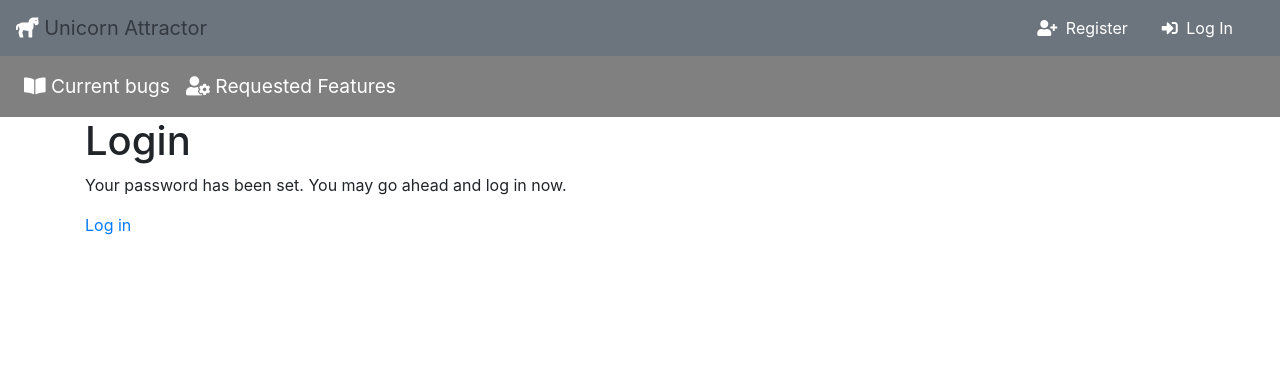
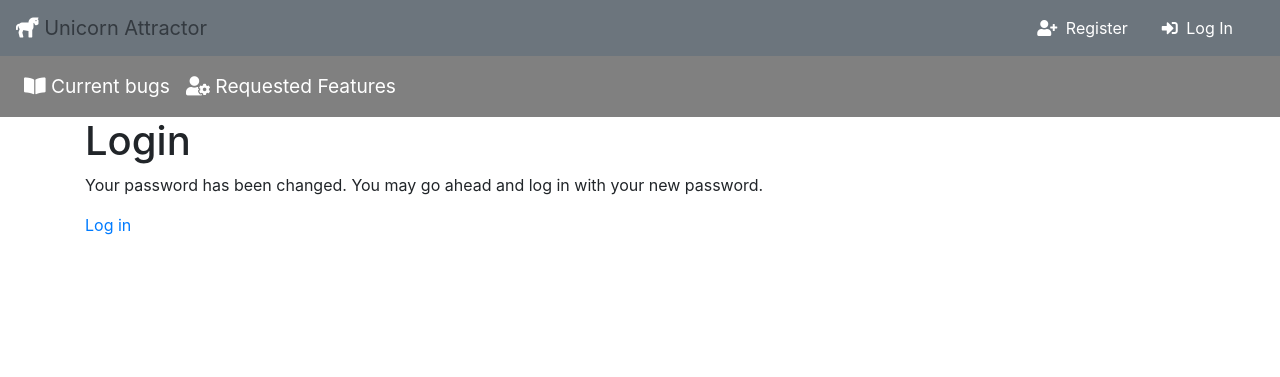
Before and after one commit to toderas/Issue-Tracker, a Django app: template templates/registration/password_reset_complete.html in a window 1280 px wide. Shown: the top 377 px of the page. Run offline with Django 3.2, Linux system fonts and the light colour scheme; the template is opened without the code that fills it, so the values that code supplies are empty; some libraries are stand-ins or nearby versions.

Commit message:
changed message

```diff
--- a/templates/registration/password_reset_complete.html
+++ b/templates/registration/password_reset_complete.html
@@ -8,7 +8,7 @@
 
 {% block content %}
 
-<p>{% trans "Your password has been set.  You may go ahead and log in now." %}</p>
+<p>{% trans "Your password has been changed.  You may go ahead and log in with your new password." %}</p>
 
 <p><a href="{{ login_url }}">{% trans 'Log in' %}</a></p>
 
```
